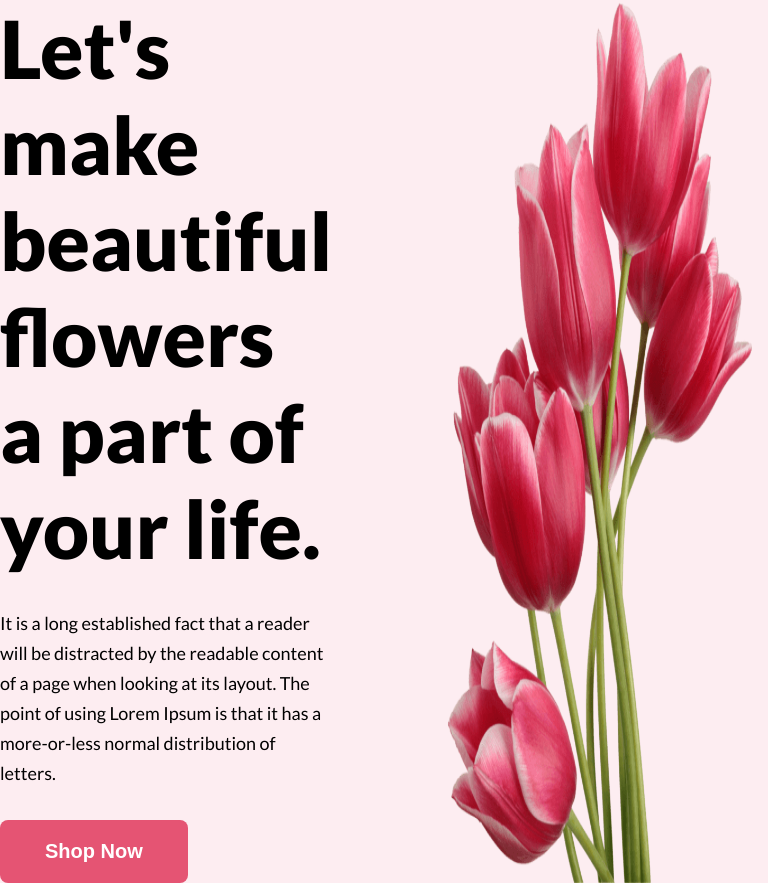
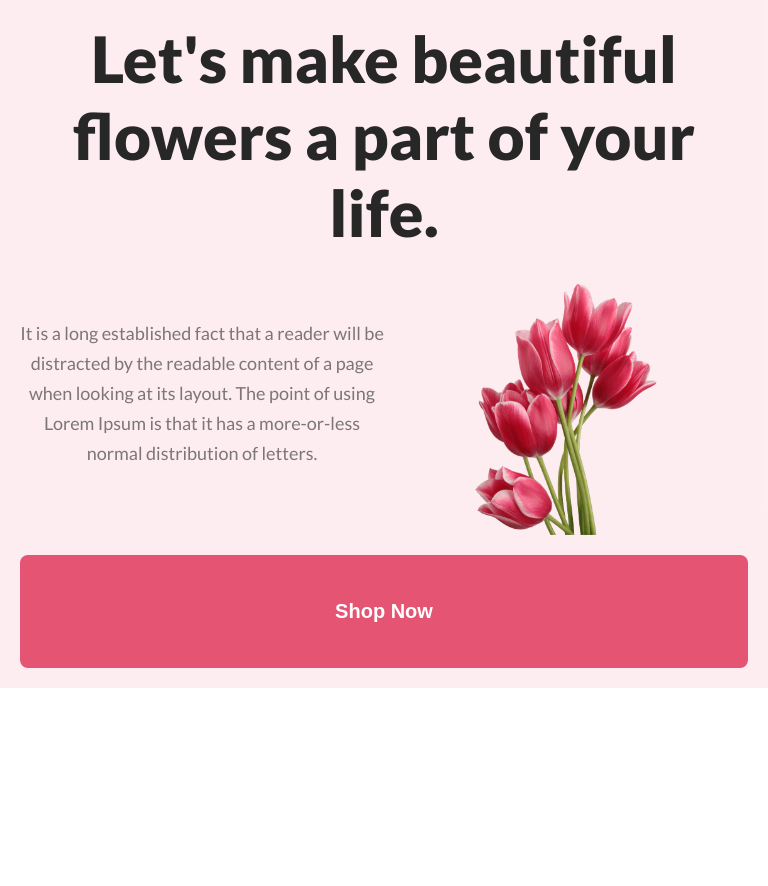
Before and after one commit to jakiulhasan/flower-shop-assignment, a plain HTML site: page index.html in a window 768 px wide. After the commit the page ends 800 px from the top, so only its background shows below. Drawn offline with Linux system fonts and the light colour scheme.

Commit message:
header/banner responsive complete

```diff
--- a/index.html
+++ b/index.html
@@ -8,14 +8,13 @@
     <link rel="stylesheet" href="styles/style.css">
 </head>
 
-<body class="lato-regular">
-    <header class="header">
+<body class="lato-regular primary-color">
+    <header class="banner">
         <div class="container">
-            <div class="header-left">
             <h1 class="header-title">
                 Let's make beautiful flowers a part of your life.
             </h1>
-                <p class="header-description">It is a long established fact that a reader will be distracted by the
+            <p class="header-description secondary-color">It is a long established fact that a reader will be distracted by the
                 readable content of a page when looking at its layout. The point of using Lorem Ipsum is that it has
                 a more-or-less normal distribution of letters.</p>
             <a href="#" class="btn-click">
@@ -23,16 +22,13 @@
                     Shop Now
                 </button>
             </a>
-            </div>
-            <div class="header-right">
-                <img src="./Flower Asset/pngwing 10.png" alt="">
-            </div>
+
+                <img class="header-right-image" src="./Flower Asset/pngwing 10.png" alt="">
+
+
         </div>
     </header>
 
-    <body>
-
-    </body>
     <footer>
 
     </footer>
--- a/styles/style.css
+++ b/styles/style.css
@@ -9,6 +9,7 @@
   margin: 0;
   padding: 0;
 }
+
 /* shared style */
 .btn-primary {
   font-size: 1.25rem;
@@ -17,45 +18,106 @@
   background-color: rgba(229, 84, 115, 1);
   color: #ffffff;
   border: none;
-  padding: 20px 45px;
-  cursor:pointer;
+  padding: 45px;
+  cursor: pointer;
 }
 
-/* header styles */
-.header {
+.primary-color {
+  color: rgba(39, 39, 39, 1);
+}
+
+.secondary-color {
+  color: rgba(39, 39, 39, 0.6);
+}
+
+/* banner styles */
+.banner {
   background-color: rgba(229, 84, 115, 0.1);
+  justify-content: center;
+  display: flex;
 }
+
 .container {
   max-width: 1440px;
-  height: 100%;
-  display: flex;
-  gap: 100px;
-  margin: 0 auto;
+  display: grid;
+  grid-template-columns: repeat(4, 1fr);
+  grid-template-areas:
+    "header-title       header-title        header-right-image  header-right-image"
+    "header-description header-description  header-right-image  header-right-image"
+    "btn-click          btn-click           header-right-image  header-right-image";
+  padding: 20px;
 }
 
-/* header left column */
-.header-left {
-  flex: 1;
-  align-content: center;
-}
 .header-title {
+  grid-area: header-title;
   font-size: 5rem;
   font-weight: 900;
   margin-bottom: 32px;
+  align-self: end;
 }
 
 .header-description {
+  grid-area: header-description;
   font-size: 1.125rem;
   line-height: 30px;
   margin-bottom: 32px;
 }
 
-.btn-click{
+.btn-click {
+  grid-area: btn-click;
+margin-top: 20px;}
 
-}
-
-/* header right column */
-.header-right img {
+.header-right-image {
+  grid-area: header-right-image;
   height: 100%;
   width: 100%;
 }
+
+/* small device */
+@media screen and (max-width: 576px) {
+  .container {
+    max-width: 576px;
+    grid-template-columns: 1fr;
+    grid-template-areas:
+      "header-title"
+      "header-description"
+      "header-right-image"
+      "btn-click";
+  }
+  .header-title {
+    font-size: 3rem;
+  }
+  .btn-primary {
+    width: 100%;
+  }
+  .header-right-image {
+    width: 200px;
+    justify-self: center;
+  }
+}
+
+/* medium device */
+@media screen and (min-width: 576px) and (max-width: 992px) {
+  .container {
+    text-align: center;
+    grid-template-columns: 1fr 1fr;
+    grid-template-areas:
+      "header-title header-title "
+      "header-description header-right-image "
+      "btn-click btn-click";
+  }
+
+  .btn-primary {
+    width: 100%;
+  }
+  .header-right-image {
+    justify-self: center;
+    width: 200px;
+  }
+    .header-title {
+    font-size: 4rem;
+  }
+  .header-description{
+    align-self: center;
+  }
+}
```
Lines whose indentation alone changed are shown as unchanged.
